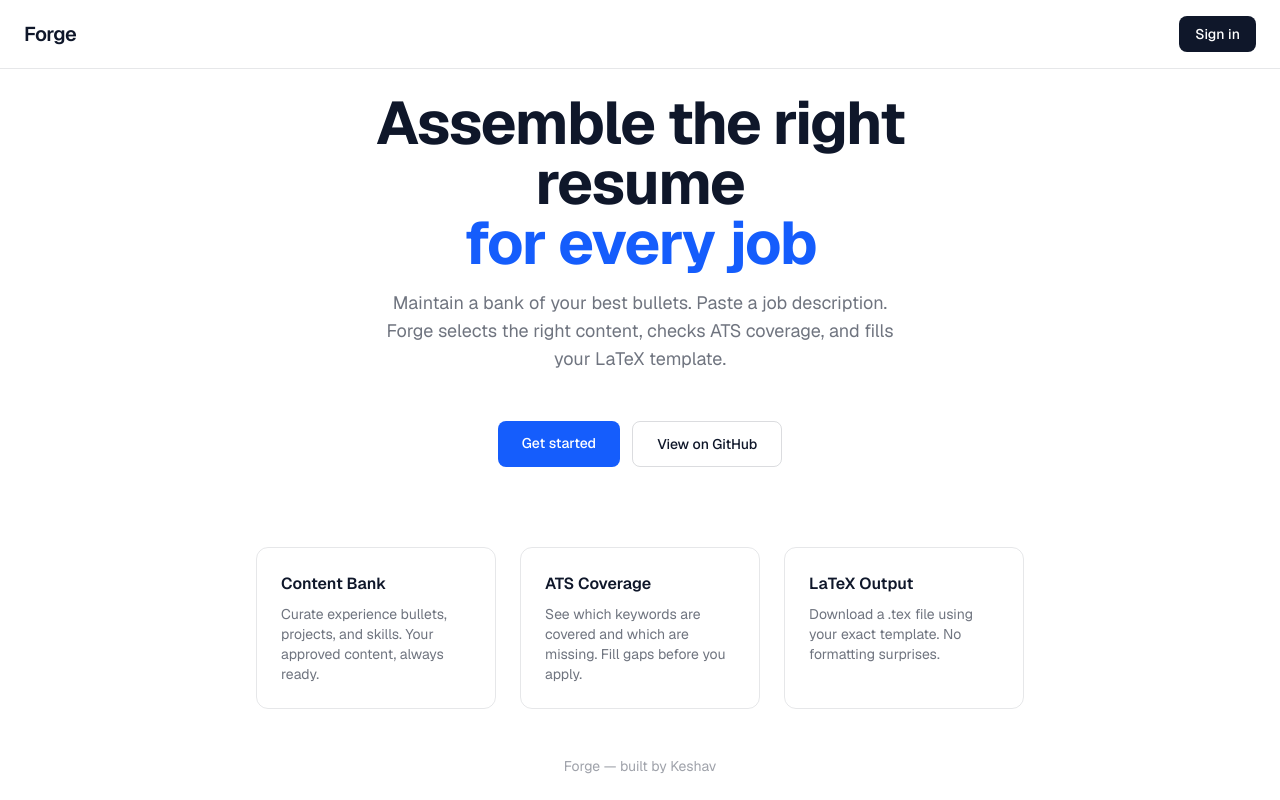
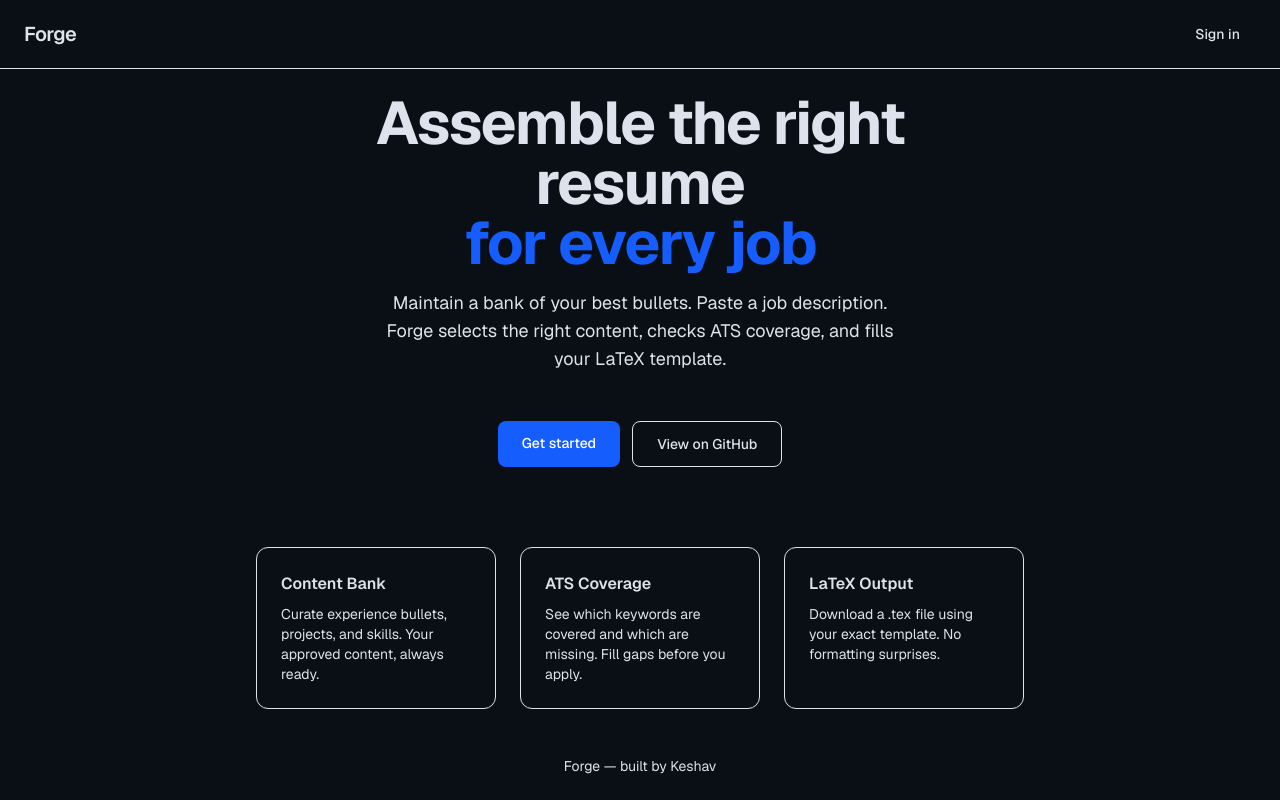
Before and after one commit to KeshavM05/forge, a Next.js app: page / in a window 1280 px wide. Built offline with nearby package versions, Linux system fonts and the light colour scheme.

Commit message:
overhaul globals.css with dark IDE design tokens
Material-inspired dark surface hierarchy, accent blues, semantic
colors (success/warning/danger), and JetBrains Mono font setup.

Co-Authored-By: Claude Opus 4.6 (1M context) <noreply@anthropic.com>

```diff
--- a/src/app/globals.css
+++ b/src/app/globals.css
@@ -1,26 +1,74 @@
 @import "tailwindcss";
 
-:root {
-  --background: #ffffff;
-  --foreground: #0f172a;
+@theme inline {
+  --font-sans: "Geist", system-ui, sans-serif;
+  --font-mono: "JetBrains Mono", "Geist Mono", monospace;
+
+  /* Surface hierarchy */
+  --color-base: #090f15;
+  --color-surface: #0f141b;
+  --color-surface-low: #171c23;
+  --color-surface-mid: #1b2027;
+  --color-surface-high: #252a32;
+  --color-surface-highest: #30353d;
+
+  /* Borders */
+  --color-border: #414753;
+  --color-border-muted: #30363d;
+
+  /* Text */
+  --color-text-primary: #dee2ec;
+  --color-text-secondary: #8b919f;
+  --color-text-muted: #484f58;
+  --color-text-accent: #aac7ff;
+
+  /* Accent */
+  --color-accent: #aac7ff;
+  --color-accent-bold: #418fff;
+  --color-accent-dim: #005cba;
+  --color-accent-subtle: rgba(170, 199, 255, 0.1);
+
+  /* Semantic */
+  --color-success: #67df70;
+  --color-success-dim: #27a640;
+  --color-warning: #d29922;
+  --color-danger: #f85149;
+  --color-danger-dim: #93000a;
+
+  /* Secondary */
+  --color-secondary: #a2c9ff;
+  --color-secondary-container: #0071c7;
 }
 
-@theme inline {
-  --color-background: var(--background);
-  --color-foreground: var(--foreground);
-  --font-sans: var(--font-geist-sans);
-  --font-mono: var(--font-geist-mono);
-}
-
-@media (prefers-color-scheme: dark) {
-  :root {
-    --background: #0b1120;
-    --foreground: #e2e8f0;
-  }
+:root {
+  --background: #090f15;
+  --foreground: #dee2ec;
 }
 
 body {
   background: var(--background);
   color: var(--foreground);
-  font-family: var(--font-sans), system-ui, sans-serif;
+  font-family: var(--font-sans);
 }
+
+::selection {
+  background: var(--color-secondary-container);
+  color: var(--color-text-primary);
+}
+
+::-webkit-scrollbar {
+  display: none;
+}
+
+/* Landing page overrides */
+.landing-page {
+  --background: #ffffff;
+  --foreground: #0f172a;
+}
+
+@media (prefers-color-scheme: dark) {
+  .landing-page {
+    --background: #0b1120;
+    --foreground: #e2e8f0;
+  }
+}
```
